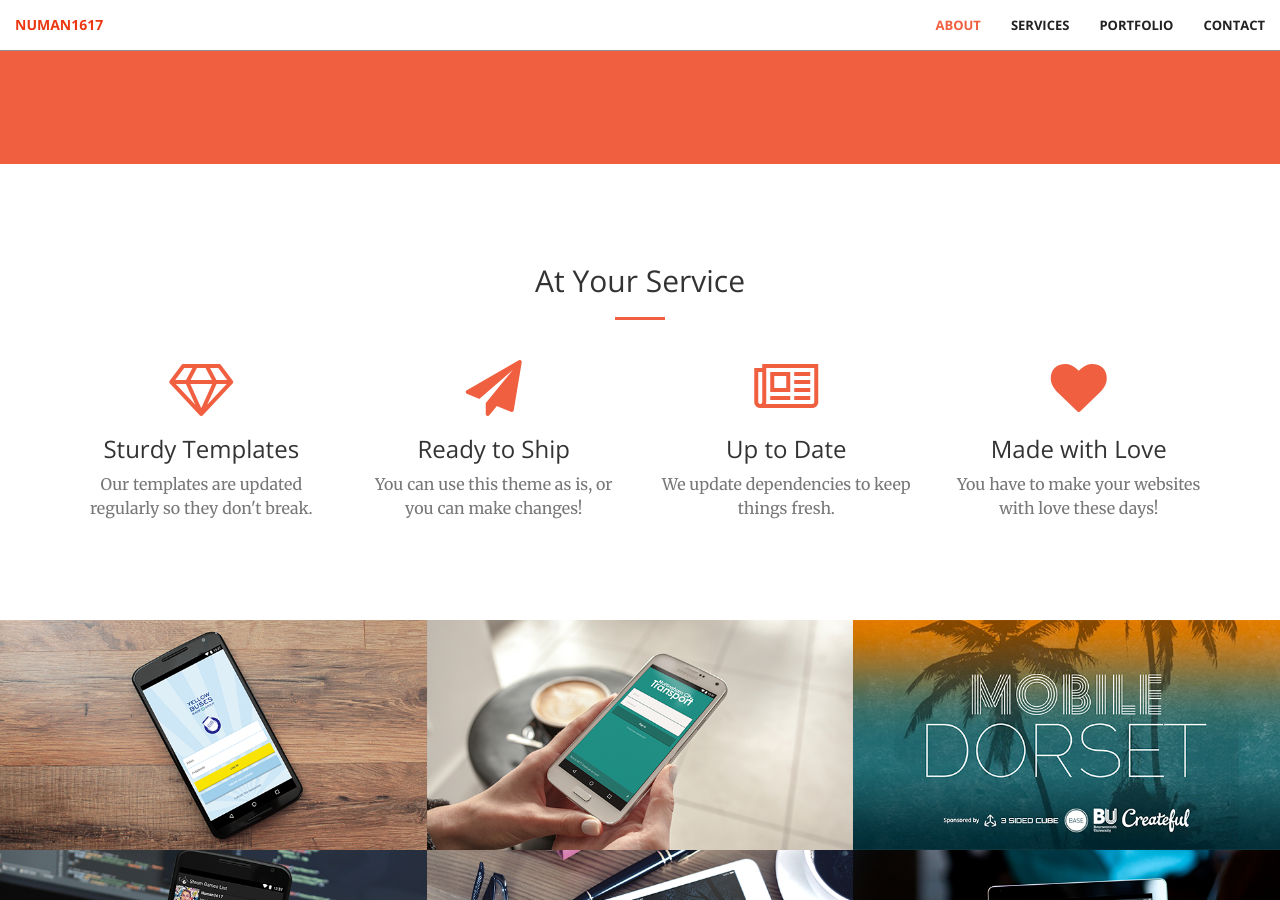
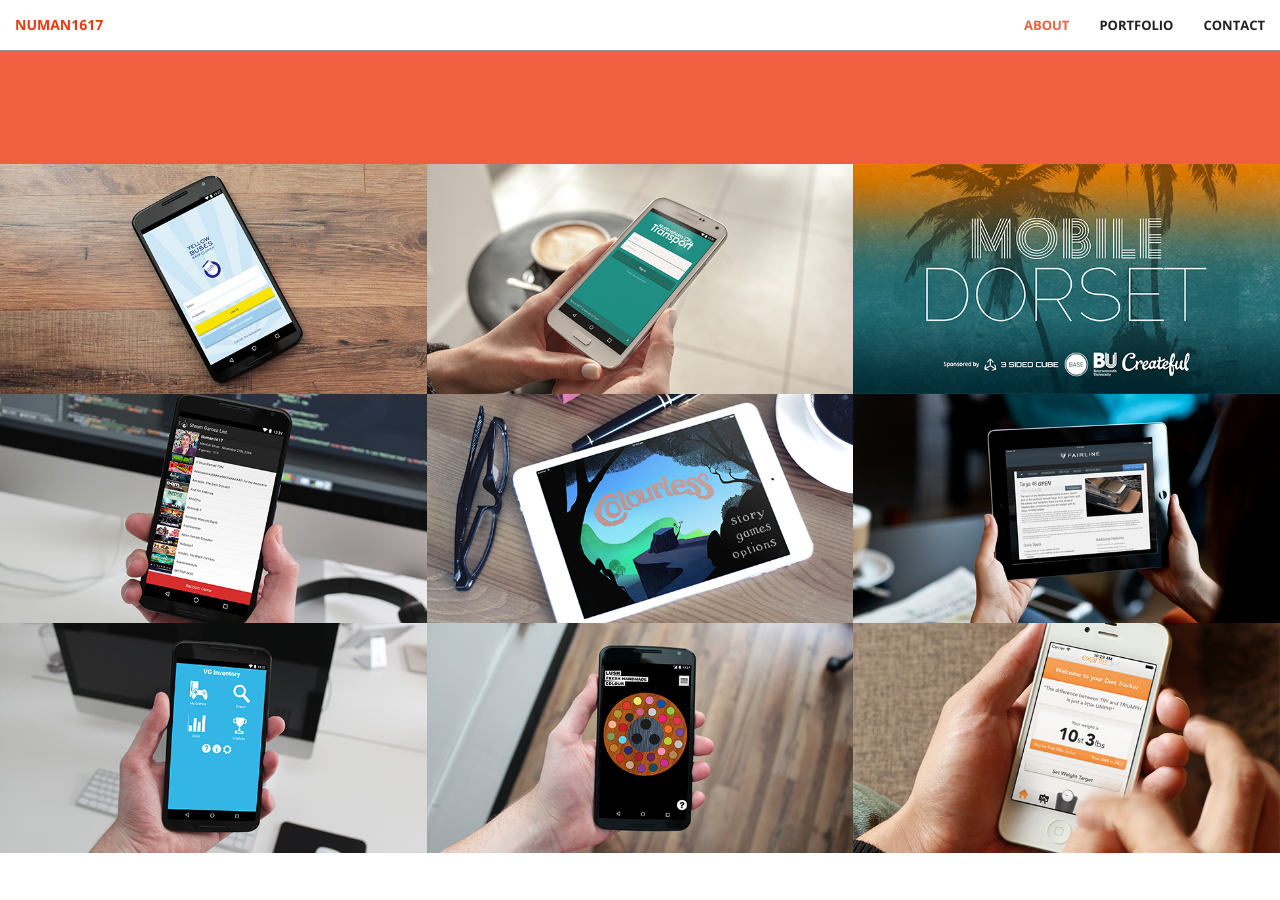
Before and after one commit to Numan1617/numan1617.com, a Jekyll site: the page built from index.html, in a window 1280 px wide and 900 px high, scrolled down 1264 px. Built offline with Jekyll 4.4.1, drawn with Linux system fonts in a browser that asks for light colours.

Commit message:
Removed services section

```diff
--- a/_includes/head.html
+++ b/_includes/head.html
@@ -3,10 +3,10 @@
     <meta charset="utf-8">
     <meta http-equiv="X-UA-Compatible" content="IE=edge">
     <meta name="viewport" content="width=device-width, initial-scale=1">
-    <meta name="description" content="">
-    <meta name="author" content="">
+    <meta name="description" content="James Newman - Senior mobile product engineer and gamer from London">
+    <meta name="author" content="James Newman">
 
-    <title>Creative - Start Bootstrap Theme</title>
+    <title>Numan1617 - James Newman</title>
 
     <!-- Bootstrap Core CSS -->
     <link rel="stylesheet" href="css/bootstrap.min.css" type="text/css">
--- a/_includes/nav.html
+++ b/_includes/nav.html
@@ -18,9 +18,6 @@
                     <a class="page-scroll" href="#about">About</a>
                 </li>
                 <li>
-                    <a class="page-scroll" href="#services">Services</a>
-                </li>
-                <li>
                     <a class="page-scroll" href="#portfolio">Portfolio</a>
                 </li>
                 <li>
--- a/_includes/services.html
+++ /dev/null
@@ -1,42 +0,0 @@
-<section id="services">
-    <div class="container">
-        <div class="row">
-            <div class="col-lg-12 text-center">
-                <h2 class="section-heading">At Your Service</h2>
-                <hr class="primary">
-            </div>
-        </div>
-    </div>
-    <div class="container">
-        <div class="row">
-            <div class="col-lg-3 col-md-6 text-center">
-                <div class="service-box">
-                    <i class="fa fa-4x fa-diamond wow bounceIn text-primary"></i>
-                    <h3>Sturdy Templates</h3>
-                    <p class="text-muted">Our templates are updated regularly so they don't break.</p>
-                </div>
-            </div>
-            <div class="col-lg-3 col-md-6 text-center">
-                <div class="service-box">
-                    <i class="fa fa-4x fa-paper-plane wow bounceIn text-primary" data-wow-delay=".1s"></i>
-                    <h3>Ready to Ship</h3>
-                    <p class="text-muted">You can use this theme as is, or you can make changes!</p>
-                </div>
-            </div>
-            <div class="col-lg-3 col-md-6 text-center">
-                <div class="service-box">
-                    <i class="fa fa-4x fa-newspaper-o wow bounceIn text-primary" data-wow-delay=".2s"></i>
-                    <h3>Up to Date</h3>
-                    <p class="text-muted">We update dependencies to keep things fresh.</p>
-                </div>
-            </div>
-            <div class="col-lg-3 col-md-6 text-center">
-                <div class="service-box">
-                    <i class="fa fa-4x fa-heart wow bounceIn text-primary" data-wow-delay=".3s"></i>
-                    <h3>Made with Love</h3>
-                    <p class="text-muted">You have to make your websites with love these days!</p>
-                </div>
-            </div>
-        </div>
-    </div>
-</section>
--- a/_layouts/front.html
+++ b/_layouts/front.html
@@ -7,7 +7,6 @@
   {% include nav.html %}
   {% include header.html %}
   {% include call-to-action.html %}
-  {% include services.html %}
   {% include portfolio.html %}
   {% include contact.html %}
   {% include scripts.html %}
```
